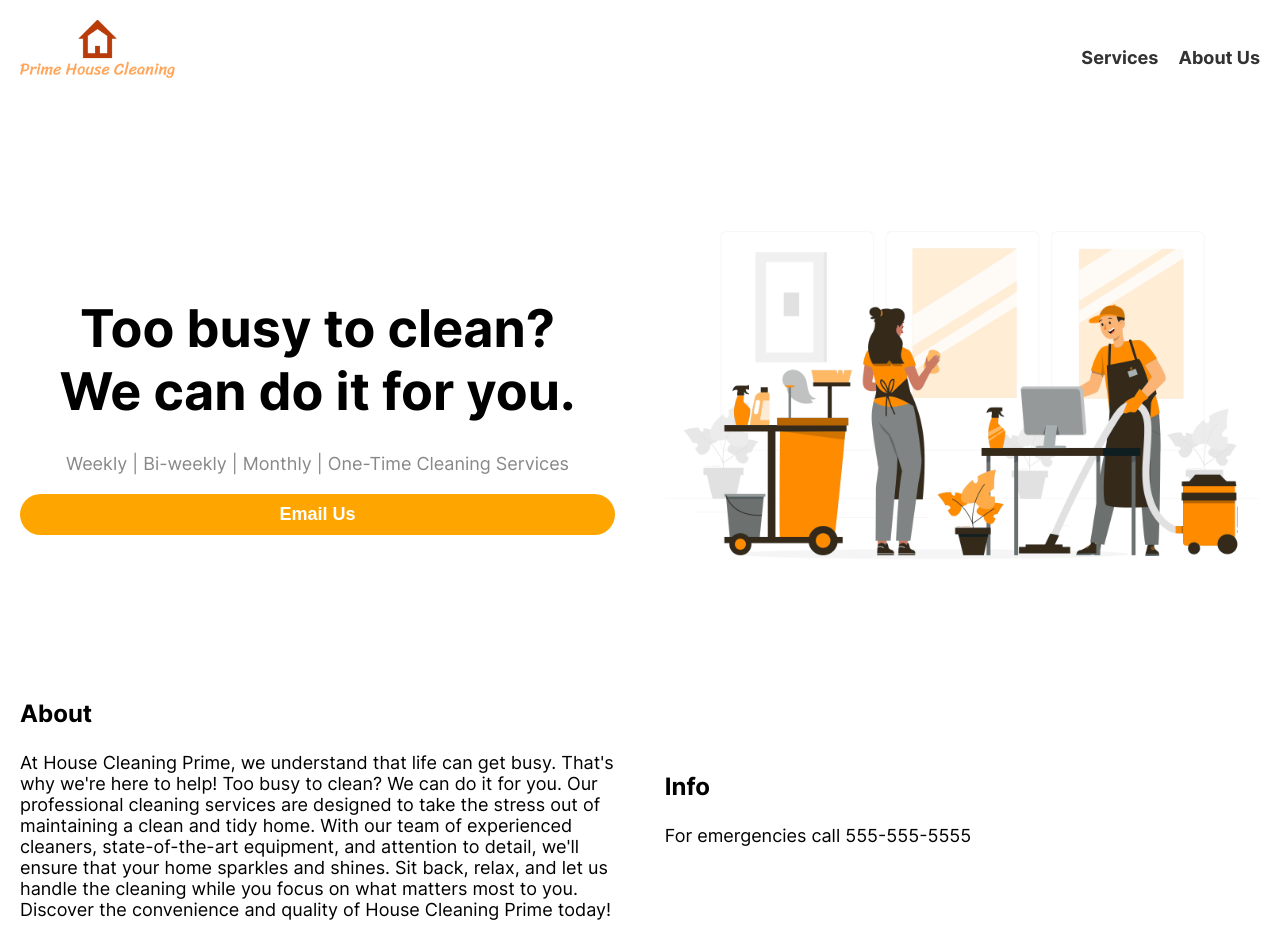
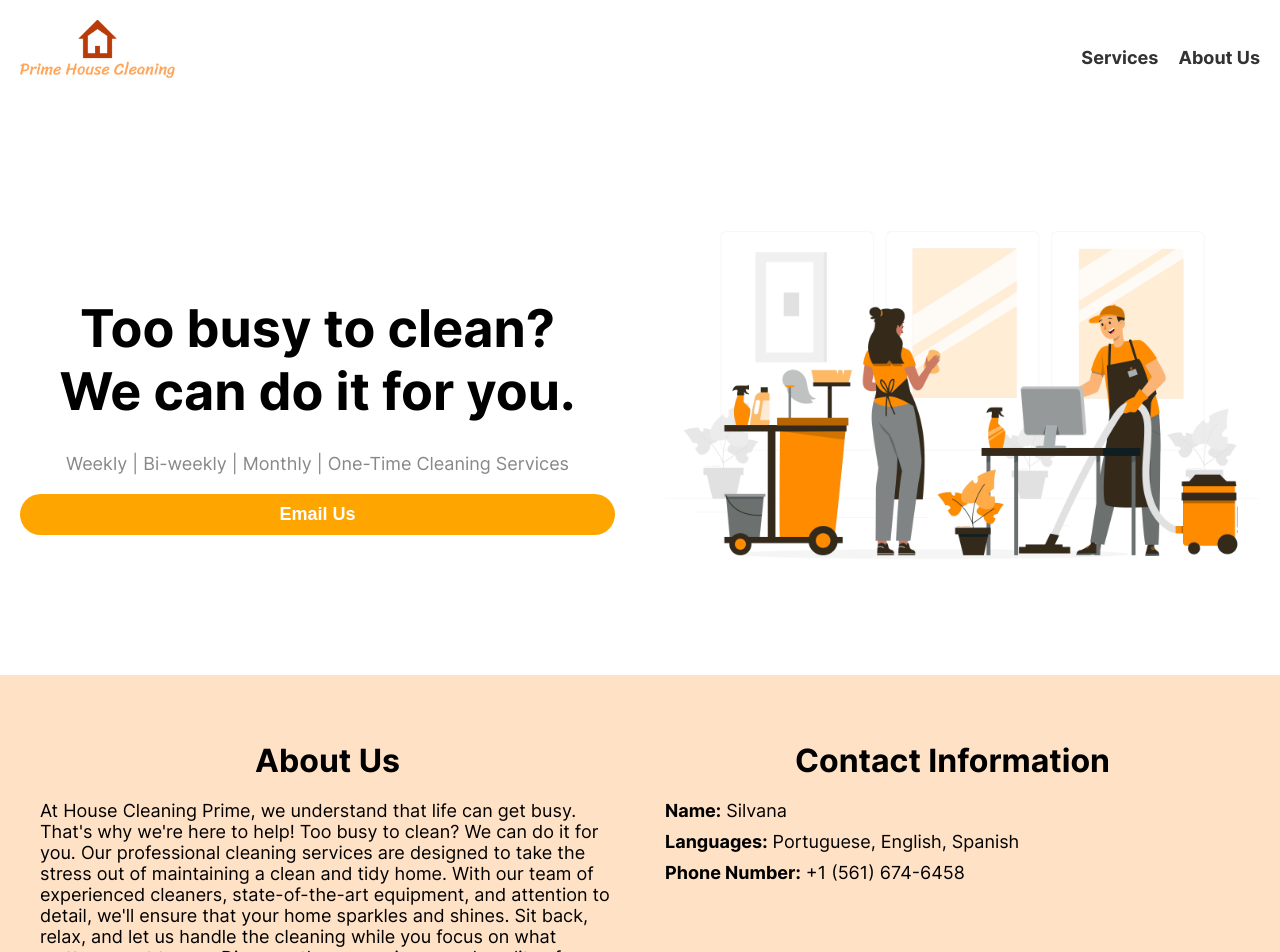
Before and after one commit to barros-m/prime-house-cleaning, a React (Create React App) app: page / in a window 1280 px wide. Shown: the top 952 px of the page. Built offline with nearby package versions, Linux system fonts and the light colour scheme; the HTML template or start-up script is replaced by a standard one.

Commit message:
Better about me

```diff
--- a/src/components/AboutMe/AboutMe.css
+++ b/src/components/AboutMe/AboutMe.css
@@ -1,26 +1,33 @@
 .about-me {
+
+  background-color: #ffe1c6;
+  padding: 40px;
+
+
+}
+
+.section-content {
   display: flex;
   justify-content: space-between;
-    align-items: center;
-    margin-right: auto;
-    margin-left: auto;
   max-width: 1440px;
-    padding: 0 20px;
+  margin: 0 auto;
 }
 
-  .about,
-  .info {
-    width: 48%;
+.about-content {
+  flex: 1;
+  margin-right: 50px;
 }
 
-  h3 {
-    text-align: left;
+.contact-info {
+  flex: 1;
+}
+
+h2 {
+  font-size: 24px;
+  font-weight: bold;
+  margin-bottom: 20px;
 }
 
 p {
-    text-align: left;
+  margin-bottom: 10px;
 }
-
-  a {
-    display: initial;
-  }
--- a/src/components/AboutMe/AboutMe.js
+++ b/src/components/AboutMe/AboutMe.js
@@ -4,14 +4,22 @@ import './AboutMe.css';
 const AboutMe = () => {
     return (
         <section className="about-me">
-      <div className="about">
-        <h3>About</h3>
-
-        <p>At House Cleaning Prime, we understand that life can get busy. That's why we're here to help! Too busy to clean? We can do it for you. Our professional cleaning services are designed to take the stress out of maintaining a clean and tidy home. With our team of experienced cleaners, state-of-the-art equipment, and attention to detail, we'll ensure that your home sparkles and shines. Sit back, relax, and let us handle the cleaning while you focus on what matters most to you. Discover the convenience and quality of House Cleaning Prime today!</p>
+            <div class="section-content">
+                <div className="about-content">
+                    <h2>About Us</h2>
+                    <p>
+                    At House Cleaning Prime, we understand that life can get busy. That's why we're here to help! Too busy to clean? We can do it for you.
+                    Our professional cleaning services are designed to take the stress out of maintaining a clean and tidy home. With our team of experienced
+                    cleaners, state-of-the-art equipment, and attention to detail, we'll ensure that your home sparkles and shines. Sit back, relax, and let
+                    us handle the cleaning while you focus on what matters most to you. Discover the convenience and quality of House Cleaning Prime today!
+                    </p>
                 </div>
-      <div className="info">
-        <h3>Info</h3>
-        <p>For emergencies call 555-555-5555</p>
+                <div className="contact-info">
+                <h2>Contact Information</h2>
+                <p><strong>Name:</strong> Silvana</p>
+                <p><strong>Languages:</strong> Portuguese, English, Spanish</p>
+                <p><strong>Phone Number:</strong> +1 (561) 674-6458</p>
+                </div>
             </div>
         </section>
     );
```
Lines whose indentation alone changed are shown as unchanged.
